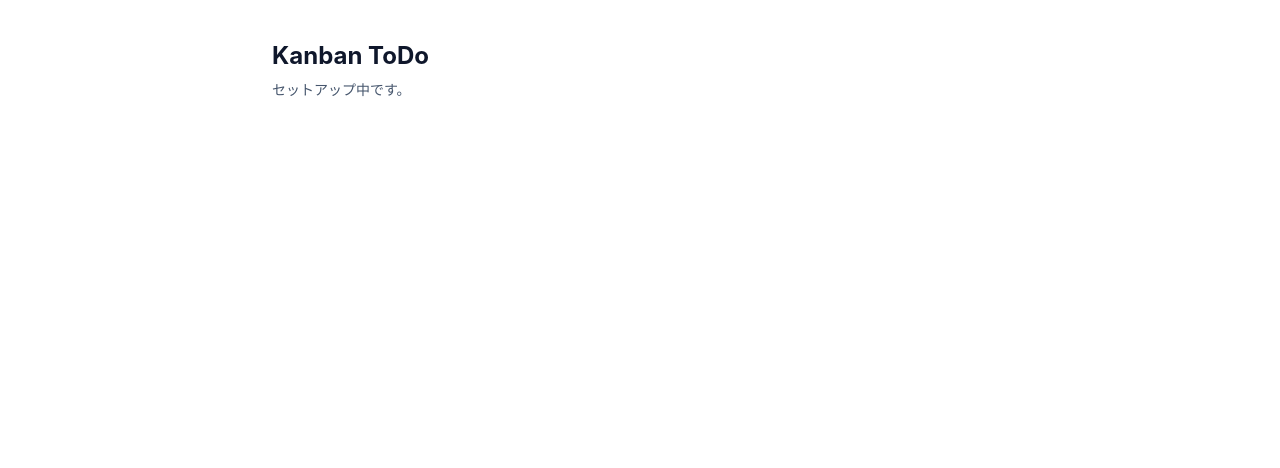
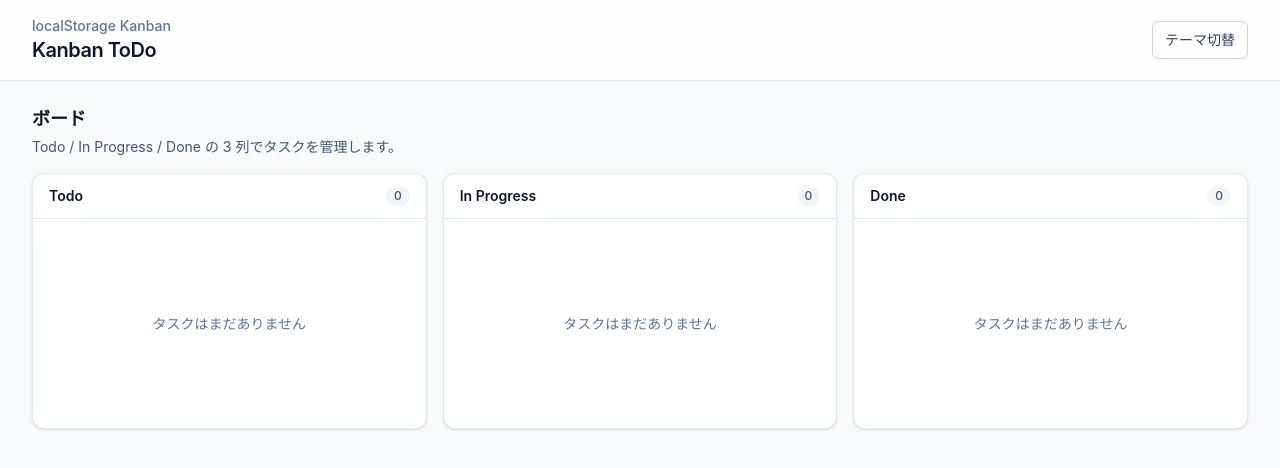
Before and after one commit to jpworksstudio-creator/todo_app, a Next.js app: page / in a window 1280 px wide. Shown: the top 468 px of the page. Built offline with nearby package versions, Linux system fonts and the light colour scheme.

Commit message:
feat: カンバン MVP の基礎コンポーネントを追加 (#15 #16 #17 #18)
型定義、localStorage utility、AppShell/ThemeToggle、静的な3列カンバン表示を追加。

Co-authored-by: Cursor <cursoragent@cursor.com>

```diff
--- a/app/page.tsx
+++ b/app/page.tsx
@@ -1,12 +1,10 @@
+import { AppShell } from "@/components/AppShell";
+import { KanbanBoard } from "@/components/KanbanBoard";
+
 export default function Home() {
   return (
-    <main className="mx-auto max-w-3xl px-4 py-10">
-      <h1 className="text-2xl font-bold text-slate-900 dark:text-slate-100">
-        Kanban ToDo
-      </h1>
-      <p className="mt-2 text-sm text-slate-600 dark:text-slate-400">
-        セットアップ中です。
-      </p>
-    </main>
+    <AppShell>
+      <KanbanBoard />
+    </AppShell>
   );
 }
--- /dev/null
+++ b/components/AppShell.tsx
@@ -0,0 +1,29 @@
+import type { ReactNode } from "react";
+import { ThemeToggle } from "@/components/ThemeToggle";
+
+type AppShellProps = {
+  children: ReactNode;
+};
+
+export function AppShell({ children }: AppShellProps) {
+  return (
+    <div className="min-h-screen bg-slate-50 text-slate-900 dark:bg-slate-950 dark:text-slate-100">
+      <header className="border-b border-slate-200 bg-white/80 backdrop-blur dark:border-slate-800 dark:bg-slate-900/80">
+        <div className="mx-auto flex max-w-7xl items-center justify-between gap-4 px-4 py-4 sm:px-6 lg:px-8">
+          <div>
+            <p className="text-sm font-medium text-slate-500 dark:text-slate-400">
+              localStorage Kanban
+            </p>
+            <h1 className="text-xl font-semibold tracking-tight">
+              Kanban ToDo
+            </h1>
+          </div>
+          <ThemeToggle />
+        </div>
+      </header>
+      <main className="mx-auto max-w-7xl px-4 py-6 sm:px-6 lg:px-8">
+        {children}
+      </main>
+    </div>
+  );
+}
--- /dev/null
+++ b/components/KanbanBoard.tsx
@@ -0,0 +1,32 @@
+"use client";
+
+import { useState } from "react";
+import { KanbanColumn } from "@/components/KanbanColumn";
+import type { Task } from "@/types/task";
+import { TASK_STATUSES } from "@/types/task";
+
+export function KanbanBoard() {
+  const [tasks] = useState<Task[]>([]);
+
+  return (
+    <div className="space-y-4">
+      <div>
+        <h2 className="text-lg font-semibold text-slate-900 dark:text-slate-100">
+          ボード
+        </h2>
+        <p className="mt-1 text-sm text-slate-600 dark:text-slate-400">
+          Todo / In Progress / Done の 3 列でタスクを管理します。
+        </p>
+      </div>
+      <div className="grid gap-4 md:grid-cols-3">
+        {TASK_STATUSES.map((status) => (
+          <KanbanColumn
+            key={status}
+            status={status}
+            tasks={tasks.filter((task) => task.status === status)}
+          />
+        ))}
+      </div>
+    </div>
+  );
+}
--- /dev/null
+++ b/components/KanbanColumn.tsx
@@ -0,0 +1,45 @@
+import type { Task, TaskStatus } from "@/types/task";
+import { STATUS_LABELS } from "@/types/task";
+
+type KanbanColumnProps = {
+  status: TaskStatus;
+  tasks: Task[];
+};
+
+export function KanbanColumn({ status, tasks }: KanbanColumnProps) {
+  return (
+    <section className="flex min-h-64 flex-col rounded-xl border border-slate-200 bg-white shadow-sm dark:border-slate-800 dark:bg-slate-900">
+      <header className="flex items-center justify-between border-b border-slate-200 px-4 py-3 dark:border-slate-800">
+        <h2 className="text-sm font-semibold text-slate-900 dark:text-slate-100">
+          {STATUS_LABELS[status]}
+        </h2>
+        <span className="rounded-full bg-slate-100 px-2 py-0.5 text-xs font-medium text-slate-600 dark:bg-slate-800 dark:text-slate-300">
+          {tasks.length}
+        </span>
+      </header>
+      <div className="flex flex-1 items-center justify-center p-4">
+        {tasks.length > 0 ? (
+          <div className="w-full space-y-3">
+            {tasks.map((task) => (
+              <article
+                key={task.id}
+                className="rounded-lg border border-slate-200 bg-slate-50 p-3 dark:border-slate-700 dark:bg-slate-800"
+              >
+                <h3 className="text-sm font-medium">{task.title}</h3>
+                {task.description ? (
+                  <p className="mt-1 text-sm text-slate-600 dark:text-slate-400">
+                    {task.description}
+                  </p>
+                ) : null}
+              </article>
+            ))}
+          </div>
+        ) : (
+          <p className="text-sm text-slate-500 dark:text-slate-400">
+            タスクはまだありません
+          </p>
+        )}
+      </div>
+    </section>
+  );
+}
--- /dev/null
+++ b/components/ThemeToggle.tsx
@@ -0,0 +1,18 @@
+"use client";
+
+import { useTheme } from "next-themes";
+
+export function ThemeToggle() {
+  const { resolvedTheme, setTheme } = useTheme();
+  const isDark = resolvedTheme === "dark";
+
+  return (
+    <button
+      type="button"
+      onClick={() => setTheme(isDark ? "light" : "dark")}
+      className="rounded-md border border-slate-300 px-3 py-2 text-sm font-medium text-slate-700 transition hover:bg-slate-100 dark:border-slate-700 dark:text-slate-200 dark:hover:bg-slate-800"
+    >
+      テーマ切替
+    </button>
+  );
+}
--- /dev/null
+++ b/lib/storage.ts
@@ -0,0 +1,91 @@
+import type { AppState, Task } from "@/types/task";
+import { isTaskStatus } from "@/types/task";
+
+export const STORAGE_KEY = "kanban-todo:v1";
+
+export const INITIAL_STATE: AppState = {
+  version: 1,
+  tasks: [],
+};
+
+function getStorage(): Storage | null {
+  if (typeof window === "undefined") {
+    return null;
+  }
+
+  try {
+    const testKey = `${STORAGE_KEY}:available`;
+    window.localStorage.setItem(testKey, "1");
+    window.localStorage.removeItem(testKey);
+    return window.localStorage;
+  } catch {
+    return null;
+  }
+}
+
+function isTask(value: unknown): value is Task {
+  if (!value || typeof value !== "object") {
+    return false;
+  }
+
+  const task = value as Record<string, unknown>;
+
+  return (
+    typeof task.id === "string" &&
+    typeof task.title === "string" &&
+    typeof task.description === "string" &&
+    isTaskStatus(task.status) &&
+    typeof task.createdAt === "string" &&
+    typeof task.updatedAt === "string"
+  );
+}
+
+function isAppState(value: unknown): value is AppState {
+  if (!value || typeof value !== "object") {
+    return false;
+  }
+
+  const state = value as Record<string, unknown>;
+
+  return (
+    state.version === 1 &&
+    Array.isArray(state.tasks) &&
+    state.tasks.every(isTask)
+  );
+}
+
+export function loadState(): AppState {
+  const storage = getStorage();
+
+  if (!storage) {
+    return INITIAL_STATE;
+  }
+
+  try {
+    const raw = storage.getItem(STORAGE_KEY);
+
+    if (!raw) {
+      return INITIAL_STATE;
+    }
+
+    const parsed: unknown = JSON.parse(raw);
+
+    return isAppState(parsed) ? parsed : INITIAL_STATE;
+  } catch {
+    return INITIAL_STATE;
+  }
+}
+
+export function saveState(state: AppState): void {
+  const storage = getStorage();
+
+  if (!storage) {
+    return;
+  }
+
+  try {
+    storage.setItem(STORAGE_KEY, JSON.stringify(state));
+  } catch {
+    // localStorage may be unavailable or full. Keep the in-memory state alive.
+  }
+}
--- /dev/null
+++ b/types/task.ts
@@ -0,0 +1,27 @@
+export const TASK_STATUSES = ["todo", "in-progress", "done"] as const;
+
+export type TaskStatus = (typeof TASK_STATUSES)[number];
+
+export type Task = {
+  id: string;
+  title: string;
+  description: string;
+  status: TaskStatus;
+  createdAt: string;
+  updatedAt: string;
+};
+
+export type AppState = {
+  version: 1;
+  tasks: Task[];
+};
+
+export const STATUS_LABELS: Record<TaskStatus, string> = {
+  todo: "Todo",
+  "in-progress": "In Progress",
+  done: "Done",
+};
+
+export function isTaskStatus(value: unknown): value is TaskStatus {
+  return TASK_STATUSES.includes(value as TaskStatus);
+}
```
